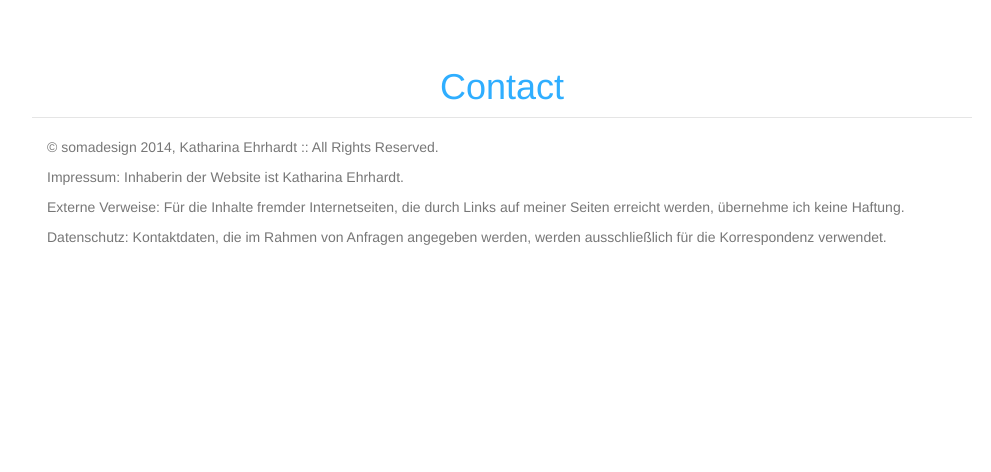
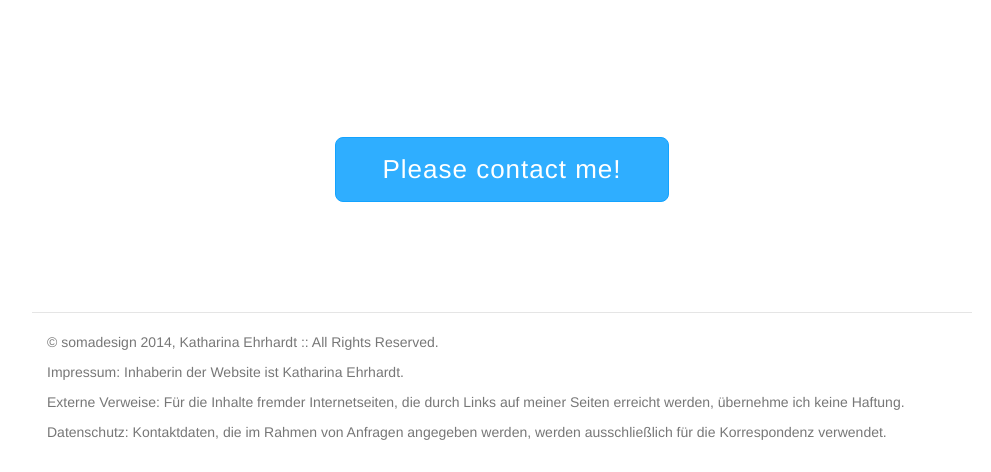
Before and after one commit to somamo/somamo.github.io, a website: page index.html in a window 1280 px wide. Shown: the part 1389-1861 px from the top of the page, without its empty margins (138-1129 px from the left). Before the commit the page ends 1666 px from the top, so only its background shows below. Drawn offline with nearby package versions, Linux system fonts and the light colour scheme.

Commit message:
design changes

```diff
--- a/assets/css/styles.css
+++ b/assets/css/styles.css
@@ -89,3 +89,31 @@ h4 {
   letter-spacing: 1px;
 
 }
+#Contact {
+margin-top: 70px;
+margin-bottom: 100px;
+}
+
+.btn-lg {
+padding: 14px 46px;
+font-size: 26px;
+line-height: 1.33;
+border-radius: 8px;
+letter-spacing: 1px;
+}
+
+.btn-primary {
+color: #ffffff;
+background-color: #2faeff;
+border-color: #13A3FF;
+}
+
+.btn-primary:hover,
+.btn-primary:focus,
+.btn-primary:active,
+.btn-primary.active,
+.open .dropdown-toggle.btn-primary {
+  color: #ffffff;
+  background-color: #0086DB;
+  border-color: #009CFF;
+}
--- a/index.html
+++ b/index.html
@@ -77,9 +77,10 @@
   <p>Seit mehr als zehn Jahren arbeite ich in der IT-Welt als UX und Interaction Designerin. <br>Ich programmiere außerdem HTML, CSS und Ruby.</p>
   <p>Ich lebe im schönen Potsdam und habe viel Spaß mit meinen Rails Grils in Berlin :-)</p></div>
 </div>
-<h3 id="Contact">Contact</h3>
 
-
+<h3>
+<a class="btn btn-primary btn-lg" id="Contact" href="https://somadesign.typeform.com/to/wjQuG4"> Please contact me! </a>
+</h3>
 
 
       <div class="footer">
```
